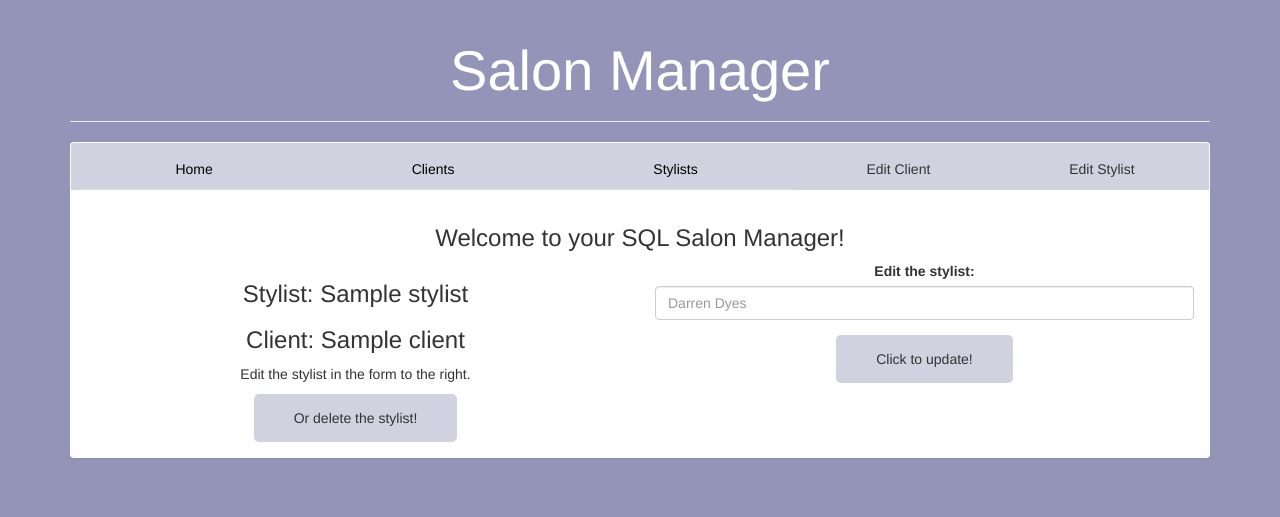
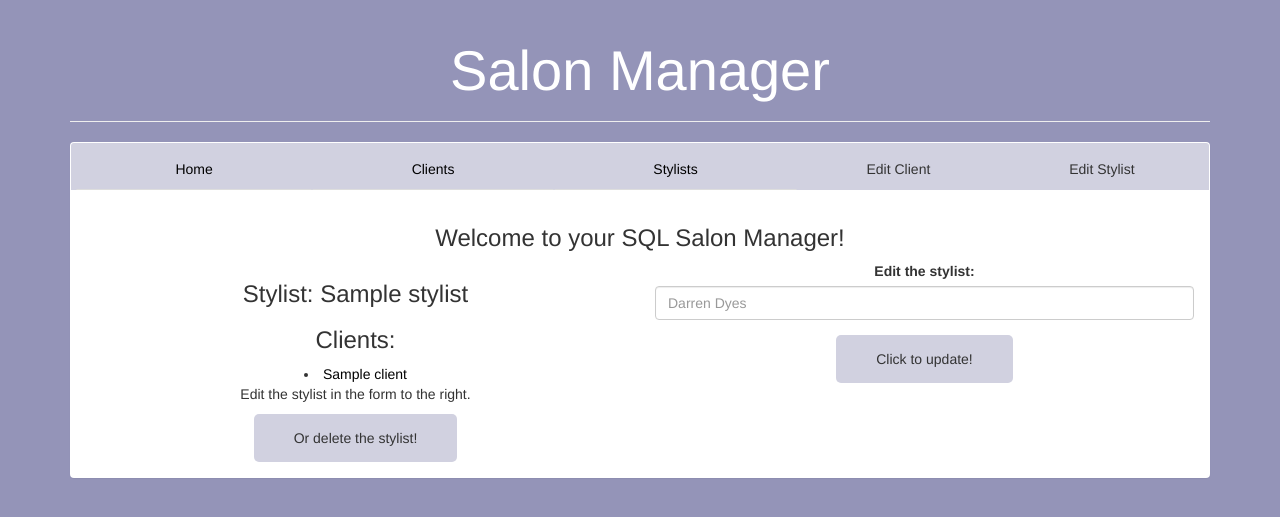
Before and after one commit to RAAllen/sql_salon, a PHP site: template views/edit-stylist.html.twig in a window 1280 px wide. Shown: the top 517 px of the page. Run offline with PHP 8.4, Linux system fonts and the light colour scheme; the template is opened without the code that fills it: most values are stand-ins (such as "Sample title", 1, 10 or a date in 2020); some libraries are stand-ins or nearby versions.

Commit message:
fix edit stylist page

```diff
--- a/views/edit-stylist.html.twig
+++ b/views/edit-stylist.html.twig
@@ -26,7 +26,10 @@
 
             <div class="col-xs-6">
               <h3>Stylist: {{ stylist.getName }}</h3>
-              <h3>Client: {{ client.getName }}</h3>
+              <h3>Clients:</h3>
+              {% for client in clients %}
+                <li><a href="/edit_client/{{client.getId}}">{{ client.name|e }}</a></li>
+              {% endfor %}
               <p>Edit the stylist in the form to the right.</p>
               <form action="/delete_stylist" method="post">
                 <button type="submit" name="form-submit">Or delete the stylist!</button>
```
Also changed, not shown: app/app.php (+10 -2 lines).
